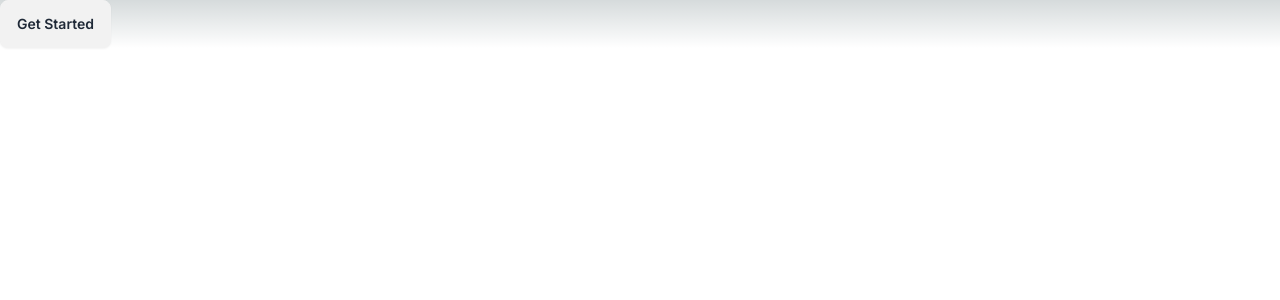
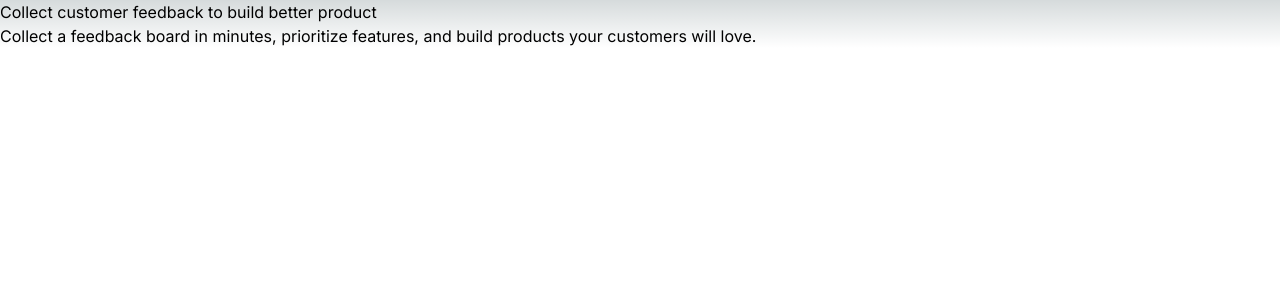
Before and after one commit to SalTheProgrammer/codefast-saas, a Next.js app: page / in a window 1280 px wide. Shown: the top 300 px of the page. Built offline with nearby package versions, Linux system fonts and the light colour scheme.

Commit message:
updated hero section

```diff
--- a/app/page.js
+++ b/app/page.js
@@ -3,7 +3,11 @@ import Image from "next/image";
 export default function Home() {
   return (
     <main>
-      <button className="btn">Get Started</button>
+      <h1>Collect customer feedback to build better product</h1>
+      <div>
+        Collect a feedback board in minutes, prioritize features, and build
+        products your customers will love.
+      </div>
     </main>
   );
 }
```
